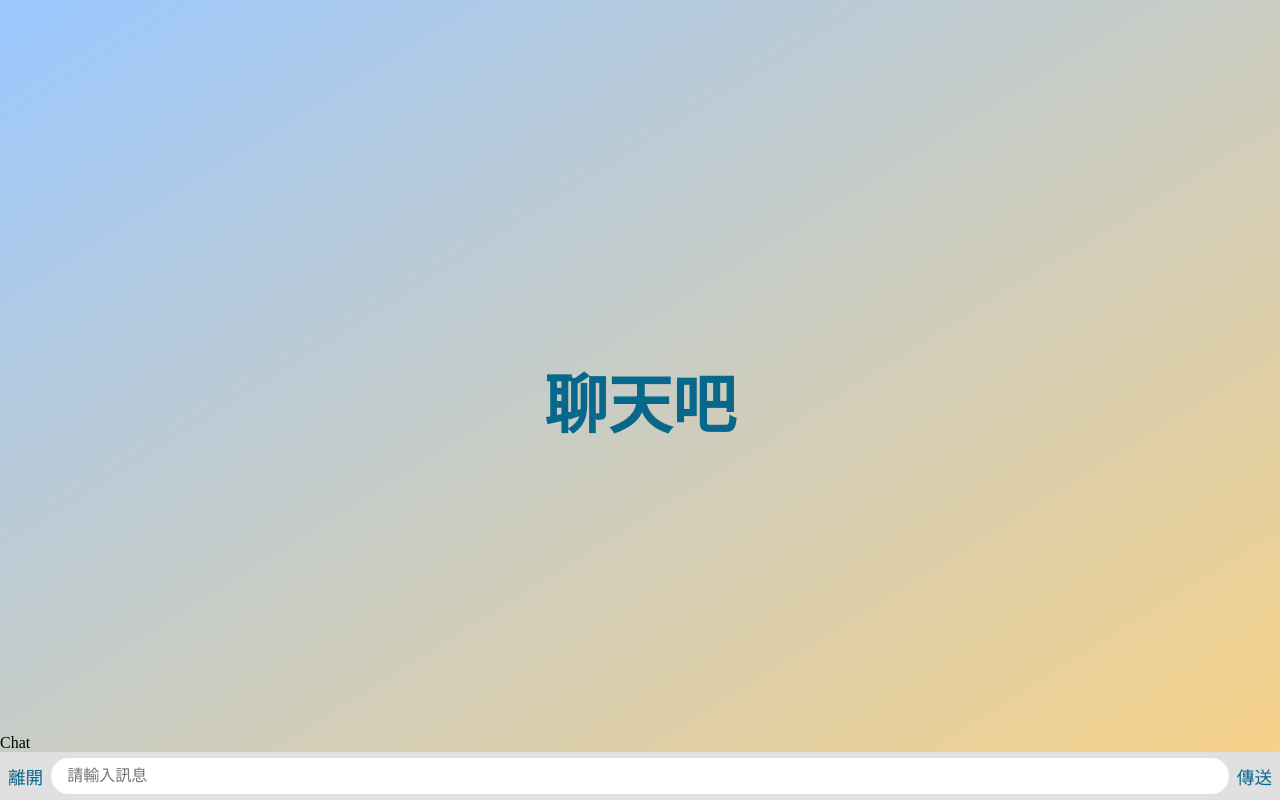
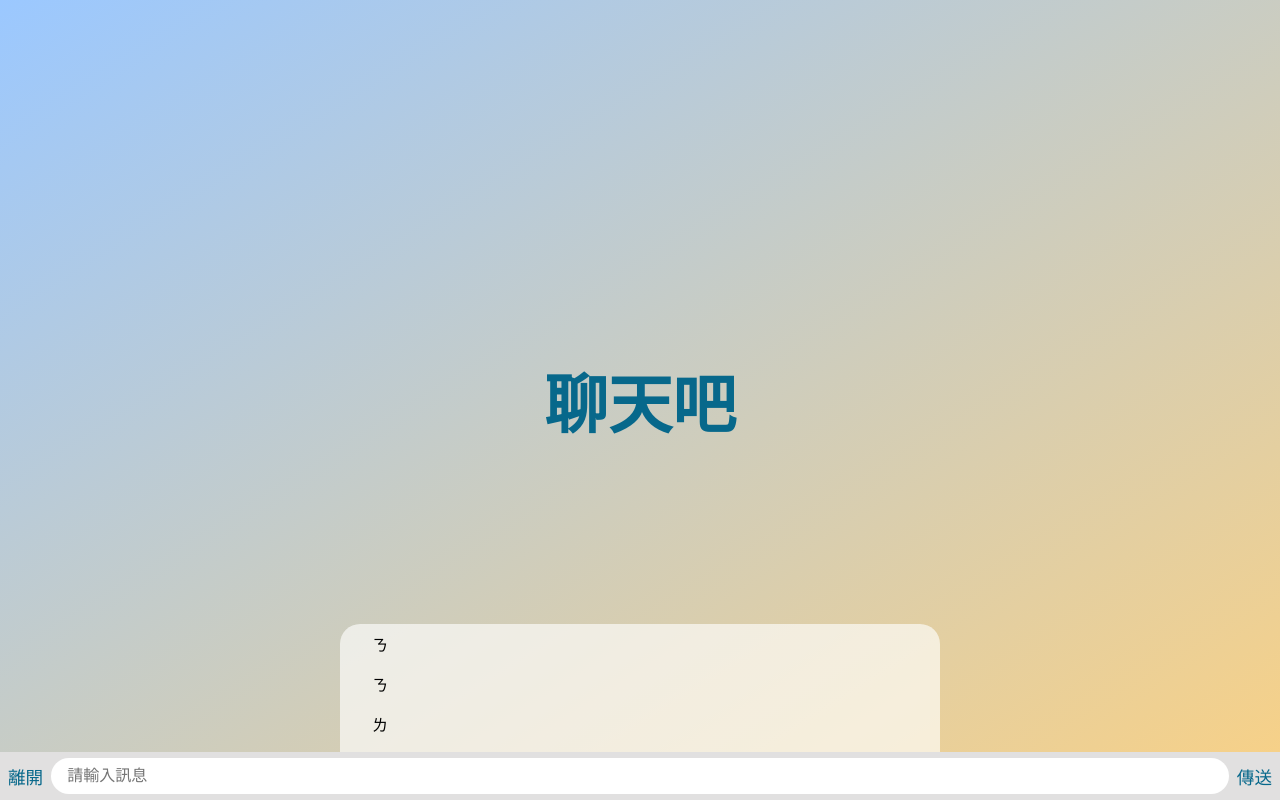
Before and after one commit to JiangShuuu/socket-chat, a React (Create React App) app in the folder client-chat/: page / in a window 1280 px wide. Both pictures are taken after a click on the button "開始聊天". Built offline with nearby package versions, Linux system fonts and the light colour scheme.

Commit message:
upd header

```diff
--- a/client-chat/src/components/Chat.jsx
+++ b/client-chat/src/components/Chat.jsx
@@ -1,11 +1,12 @@
 import React from 'react'
 import styled from 'styled-components'
 import ChatInput from './ChatInput'
+import ChatMsg from './ChatMsg'
 
 export default function Chat() {
   return (
     <Container>
-      <div>Chat</div>
+      <ChatMsg />
       <ChatInput />
     </Container>
   )
@@ -15,4 +16,6 @@ const Container = styled.div`
   position: absolute;
   bottom: 0;
   width: 100%;
+  height: 100%;
+  overflow-y: scroll;
 `
--- a/client-chat/src/components/ChatInput.jsx
+++ b/client-chat/src/components/ChatInput.jsx
@@ -15,6 +15,9 @@ export default function ChatInput() {
 }
 
 const InputContainer = styled.div`
+  position: fixed;
+  bottom: 0px;
+  width: 100%;
   display: flex;
   align-items: center;
   background-color: #e1e0e0;
--- /dev/null
+++ b/client-chat/src/components/ChatMsg.jsx
@@ -0,0 +1,36 @@
+import React from 'react'
+import styled from 'styled-components'
+
+export default function ChatMsg() {
+  return (
+    <Container>
+      <div className='content'>
+        <div className='chatbox'>
+          <p className='text'>ㄋ</p>
+          <p className='text'>ㄋ</p>
+          <p className='text'>ㄌ</p>
+        </div>
+      </div>
+    </Container>
+  )
+}
+
+const Container = styled.div`
+  position: absolute;
+  bottom: 0px;
+  width: 100%;
+  .content {
+    max-width: 600px;
+    padding: 0 0 3.5rem 0;
+    margin: auto;
+    border-radius: 20px 20px 0 0;
+    background-color: #ffffffa2;
+    backdrop-filter: opacity(50%);
+  }
+  .chatbox {
+    margin: 0 2rem;
+  }
+  .text {
+    padding: 0.5rem 0;
+  }
+`
```
